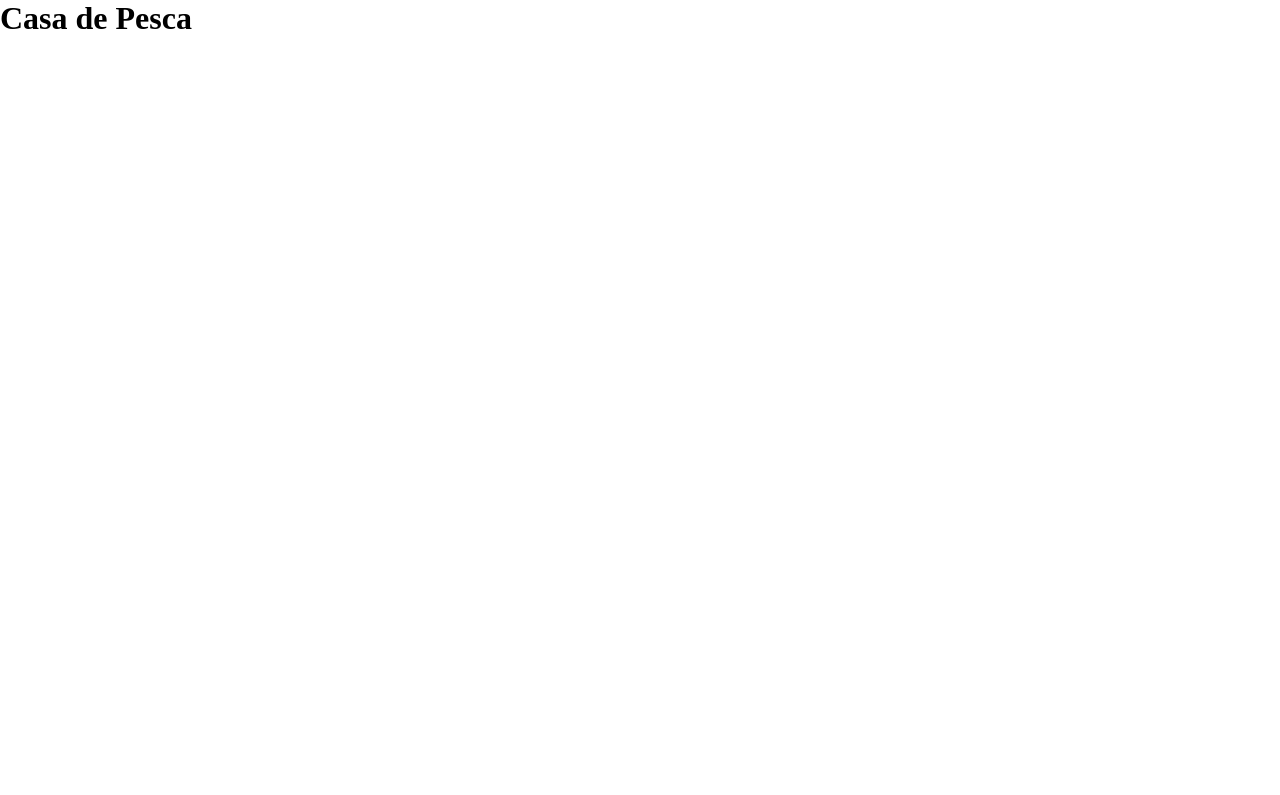
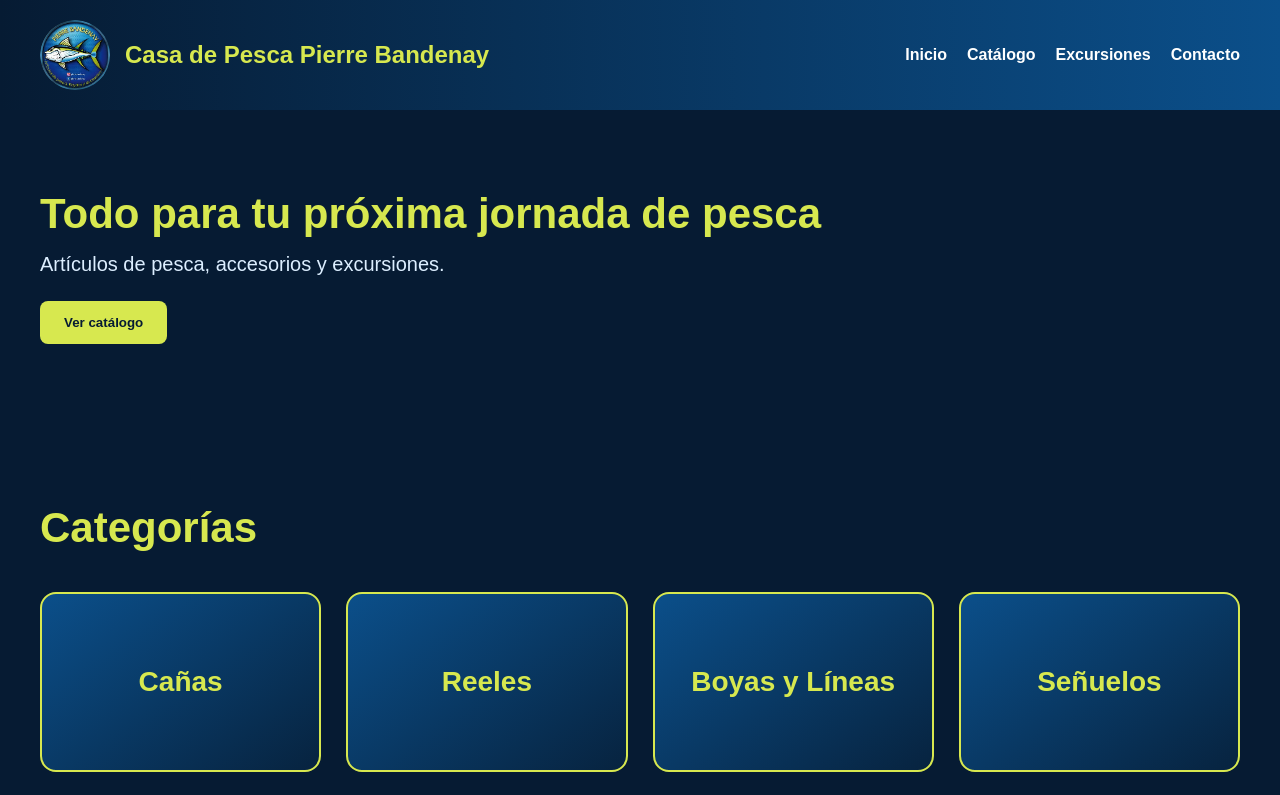
Before and after one commit to vkiperUADE2/catalogo-pesca, a React (Vite) app: page / in a window 1280 px wide. Shown: the top 795 px of the page. Built offline with nearby package versions, Linux system fonts and the light colour scheme.

Commit message:
Agrega estructura inicial de catalogo

```diff
--- a/src/App.jsx
+++ b/src/App.jsx
@@ -1,6 +1,95 @@
+import logo from './assets/logo.png'
+
+const categorias = [
+  "Cañas",
+  "Reeles",
+  "Boyas y Líneas",
+  "Señuelos",
+  "Camping",
+  "Excursiones"
+]
+
+const productos = [
+  {
+    id: 1,
+    nombre: "Caña pejerrey telescópica",
+    categoria: "Cañas",
+    precio: 45000
+  },
+  {
+    id: 2,
+    nombre: "Reel frontal liviano",
+    categoria: "Reeles",
+    precio: 38000
+  },
+  {
+    id: 3,
+    nombre: "Línea pejerrey 3 boyas",
+    categoria: "Boyas y Líneas",
+    precio: 9500
+  }
+]
+
 function App() {
   return (
-    <h1>Casa de Pesca</h1>
+    <div>
+      <header>
+        <div className="logo-container">
+          <img src={logo} alt="Logo Pierre Bandenay" />
+          <h1>Casa de Pesca Pierre Bandenay</h1>
+        </div>
+
+        <nav>
+          <a href="#inicio">Inicio</a>
+          <a href="#catalogo">Catálogo</a>
+          <a href="#excursiones">Excursiones</a>
+          <a href="#contacto">Contacto</a>
+        </nav>
+      </header>
+
+      <main id="inicio">
+        <section>
+          <h2>Todo para tu próxima jornada de pesca</h2>
+          <p>
+            Artículos de pesca, accesorios y excursiones.
+          </p>
+
+          <button>Ver catálogo</button>
+        </section>
+
+        <section id="catalogo">
+          <h2>Categorías</h2>
+
+          <div className="categorias-grid">
+            {categorias.map((categoria) => (
+              <div className="categoria-card" key={categoria}>
+                <h3>{categoria}</h3>
+              </div>
+            ))}
+          </div>
+        </section>
+
+        <section>
+          <h2>Productos destacados</h2>
+
+          <div className="productos-grid">
+            {productos.map((producto) => (
+              <div className="producto-card" key={producto.id}>
+                <div className="producto-imagen"></div>
+
+                <h3>{producto.nombre}</h3>
+
+                <p>{producto.categoria}</p>
+
+                <h4>${producto.precio}</h4>
+
+                <button>Consultar por WhatsApp</button>
+              </div>
+            ))}
+          </div>
+        </section>
+      </main>
+    </div>
   )
 }
 
--- a/src/index.css
+++ b/src/index.css
@@ -3,3 +3,158 @@
   padding: 0;
   box-sizing: border-box;
 }
+
+body {
+  font-family: Arial, sans-serif;
+  background-color: #061b33;
+  color: #f5f7fa;
+}
+
+header {
+  background: linear-gradient(90deg, #061b33, #0b4f8a);
+  color: white;
+  padding: 20px 40px;
+  display: flex;
+  justify-content: space-between;
+  align-items: center;
+}
+
+header h1 {
+  font-size: 24px;
+  color: #d7e84f;
+}
+
+nav {
+  display: flex;
+  gap: 20px;
+}
+
+nav a {
+  color: white;
+  text-decoration: none;
+  font-weight: bold;
+}
+
+nav a:hover {
+  color: #d7e84f;
+}
+
+main {
+  min-height: 80vh;
+}
+
+section {
+  padding: 80px 40px;
+}
+
+section h2 {
+  font-size: 42px;
+  margin-bottom: 15px;
+  color: #d7e84f;
+}
+
+section p {
+  font-size: 20px;
+  margin-bottom: 25px;
+  color: #dceeff;
+}
+
+button {
+  background-color: #d7e84f;
+  color: #061b33;
+  border: none;
+  padding: 14px 24px;
+  border-radius: 8px;
+  font-weight: bold;
+  cursor: pointer;
+}
+
+button:hover {
+  background-color: #f0ff70;
+}
+
+.logo-container {
+  display: flex;
+  align-items: center;
+  gap: 15px;
+}
+
+.logo-container img {
+  width: 70px;
+  height: 70px;
+  object-fit: contain;
+  border-radius: 50%;
+}
+
+.categorias-grid {
+  display: grid;
+  grid-template-columns: repeat(auto-fit, minmax(250px, 1fr));
+  gap: 25px;
+  margin-top: 40px;
+}
+
+.categoria-card {
+  background: linear-gradient(145deg, #0b4f8a, #07233f);
+  border: 2px solid #d7e84f;
+  border-radius: 16px;
+  height: 180px;
+  display: flex;
+  justify-content: center;
+  align-items: center;
+  transition: 0.3s;
+  cursor: pointer;
+}
+
+.categoria-card:hover {
+  transform: translateY(-5px);
+  box-shadow: 0px 0px 20px rgba(215, 232, 79, 0.4);
+}
+
+.categoria-card h3 {
+  font-size: 28px;
+  color: #d7e84f;
+}
+
+.productos-grid {
+  display: grid;
+  grid-template-columns: repeat(auto-fit, minmax(280px, 1fr));
+  gap: 25px;
+  margin-top: 40px;
+}
+
+.producto-card {
+  background-color: #0b2d42;
+  border-radius: 16px;
+  overflow: hidden;
+  border: 1px solid #1e5d8f;
+  transition: 0.3s;
+}
+
+.producto-card:hover {
+  transform: translateY(-5px);
+}
+
+.producto-imagen {
+  height: 220px;
+  background: linear-gradient(145deg, #0b4f8a, #07233f);
+}
+
+.producto-card h3 {
+  padding: 15px 15px 5px;
+  color: #d7e84f;
+}
+
+.producto-card p {
+  padding: 0 15px;
+  color: #c9d6e2;
+}
+
+.producto-card h4 {
+  padding: 15px;
+  font-size: 24px;
+}
+
+.producto-card button {
+  margin: 0 15px 15px;
+  width: calc(100% - 30px);
+}
```
Also changed, not shown: src/assets/logo.png (added).
